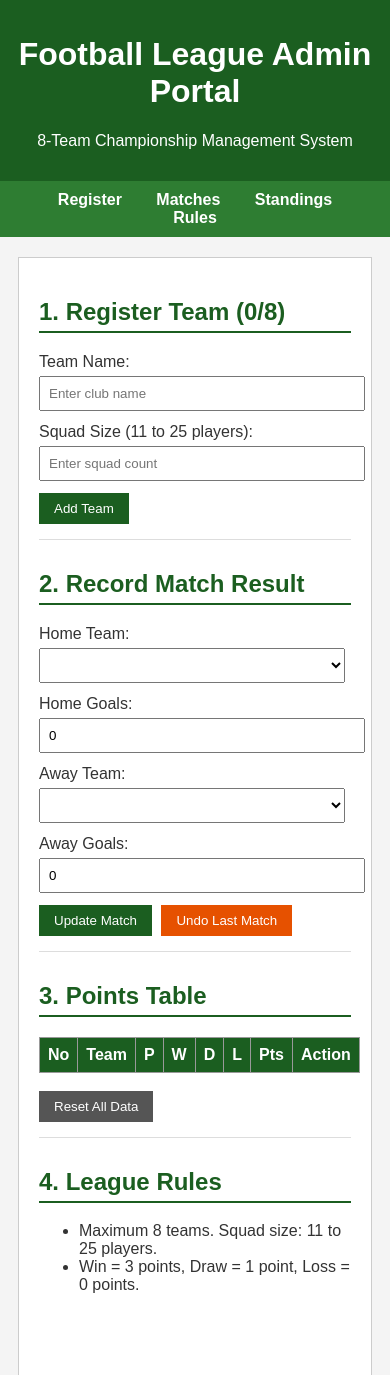
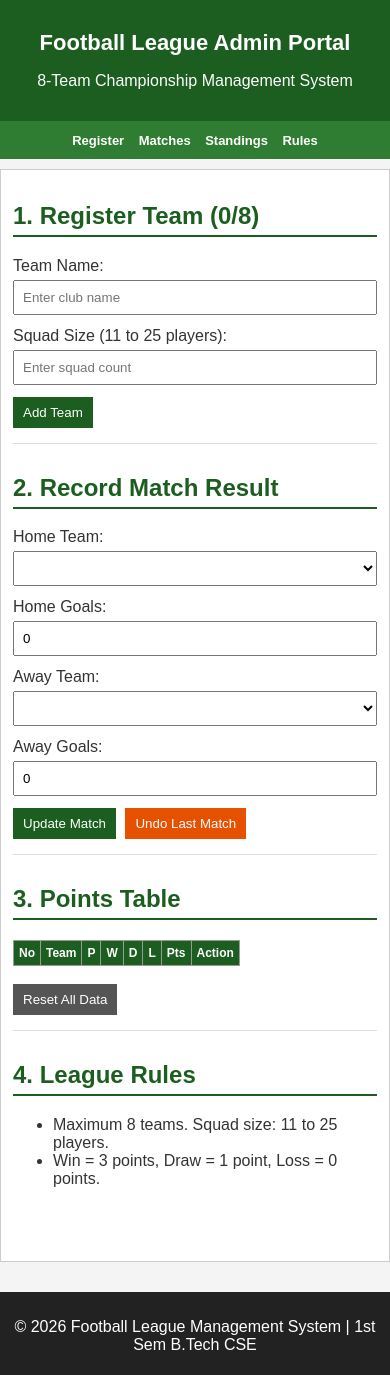
Before and after one commit to Harsimrat04/Sports-League-Management-System, a plain HTML site: page football_league_portal/index.html in a window 390 px wide. Shown: the top 1375 px of the page. Drawn offline with Linux system fonts and the light colour scheme.

Commit message:
Update style.css

```diff
--- a/football_league_portal/style.css
+++ b/football_league_portal/style.css
@@ -13,3 +13,18 @@ table{width:100%;border-collapse:collapse;margin-top:10px}
 th,td{border:1px solid #999;padding:8px;text-align:center}
 th{background:#1b5e20;color:white}
 footer{background:#222;color:white;text-align:center;padding:10px;margin-top:30px}
+* { box-sizing: border-box; }
+
+@media (max-width: 768px) {
+    .container { width: 95%; padding: 12px; }
+    nav a { margin: 5px; font-size: 13px; }
+    input, select { width: 100%; }
+    table { display: block; overflow-x: auto; }
+    header h1 { font-size: 22px; }
+}
+
+@media (max-width: 480px) {
+    .container { width: 100%; margin: 10px 0; }
+    button { padding: 8px 10px; }
+    th, td { padding: 5px; font-size: 12px; }
+}
```
